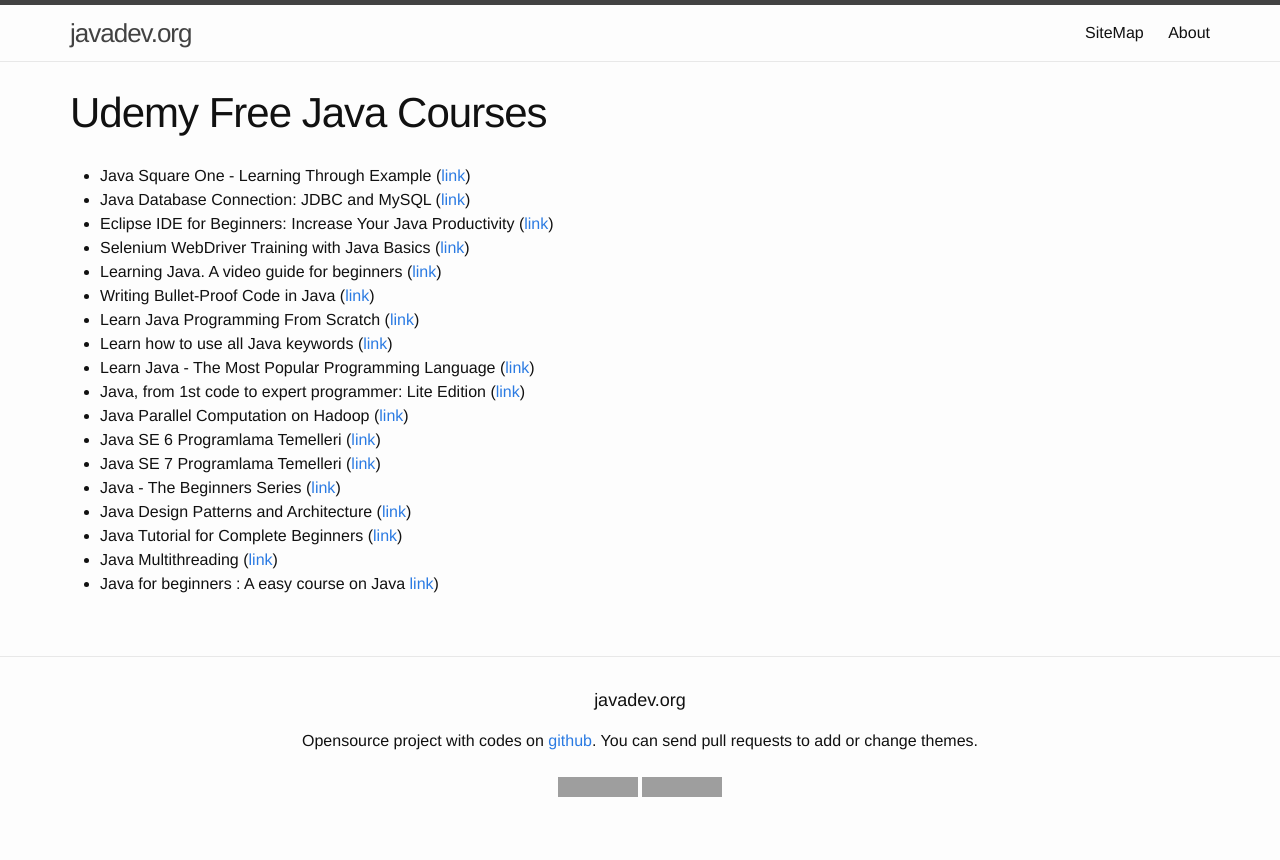
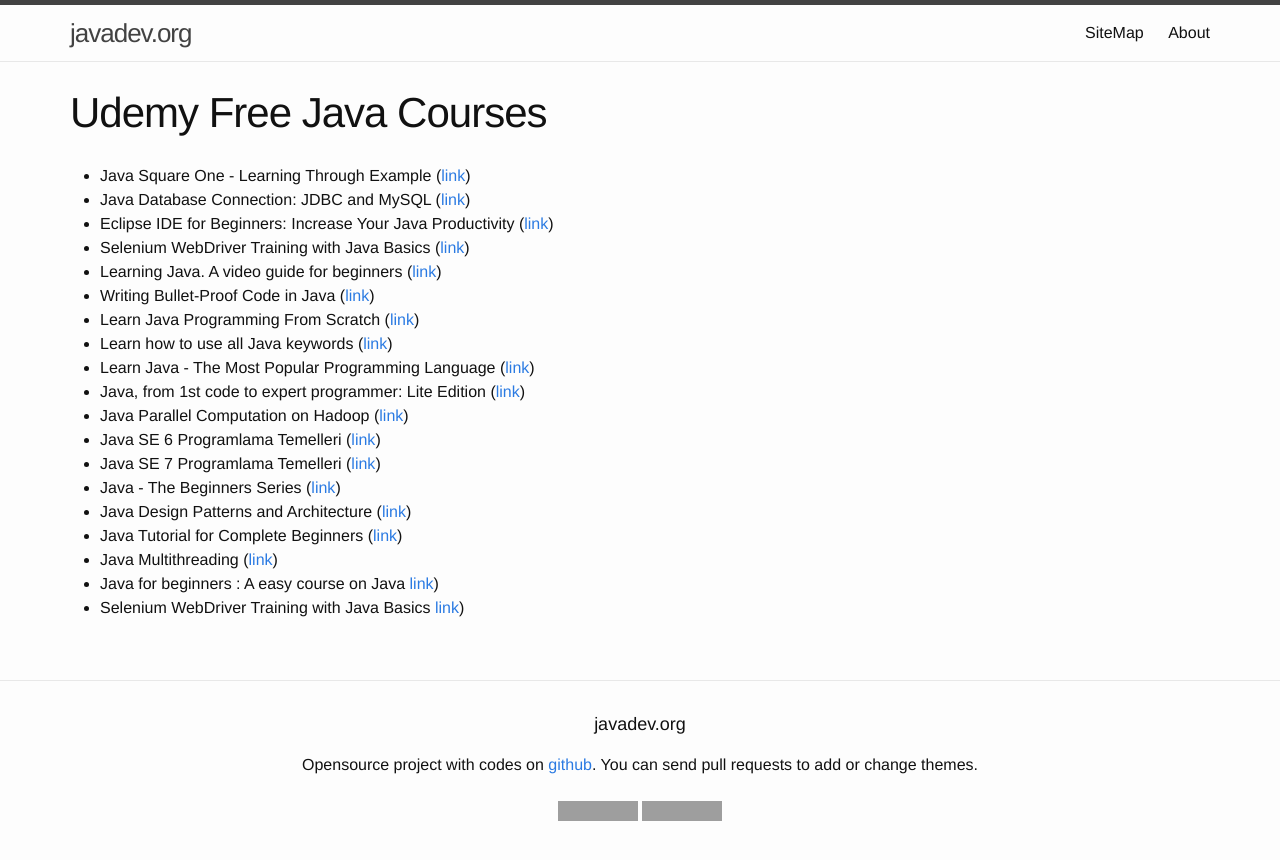
Before and after one commit to webmakaka/javadev.org, a Jekyll site: the page built from website/library/collections/video/free/udemy/index.md, in a window 1280 px wide. Shown: the top 860 px of the page. Built offline with Jekyll 4.4.1, drawn with Linux system fonts in a browser that asks for light colours; grey boxes are pictures that could not be loaded.

Commit message:
Update index.md

```diff
--- a/website/library/collections/video/free/udemy/index.md
+++ b/website/library/collections/video/free/udemy/index.md
@@ -6,22 +6,23 @@
 ---
 
 <ul>
-<li>Java Square One - Learning Through Example (<a href="https://www.udemy.com/java-square-one-a-concise-course-with-examples/?dtcode=j9KkbMK2x0W5">link</a>)</li>
-<li>Java Database Connection: JDBC and MySQL  (<a href="https://www.udemy.com/how-to-connect-java-jdbc-to-mysql/?dtcode=6T3DUZg2x0W5">link</a>)</li>
-<li>Eclipse IDE for Beginners: Increase Your Java Productivity (<a href="https://www.udemy.com/luv2code-eclipse-ide-for-beginners/?dtcode=EBNPNFE2x0W5">link</a>)</li>
-<li>Selenium WebDriver Training with Java Basics (<a href="https://www.udemy.com/selenium-training/?dtcode=tx23MUW2x0Wu">link</a>)</li>
-<li>Learning Java. A video guide for beginners (<a href="https://www.udemy.com/java-tutorial-video/?dtcode=WoBcFx52x0Wu">link</a>)</li>
-<li>Writing Bullet-Proof Code in Java (<a href="https://www.udemy.com/writing-bullet-proof-code-in-java/?dtcode=wreaAji2x0Wu">link</a>)</li>
-<li>Learn Java Programming From Scratch (<a href="https://www.udemy.com/learn-java-programming-from-scratch/?dtcode=OCXqNIC2x0X2">link</a>)</li>
-<li>Learn how to use all Java keywords (<a href="https://www.udemy.com/learn-how-to-use-all-50-java-keywords/?dtcode=pP67a7B2x0Xq">link</a>)</li>
-<li>Learn Java - The Most Popular Programming Language  (<a href="https://www.udemy.com/learn-java-the-most-popular-programming-language/?dtcode=AlnCfLr2x0XS">link</a>)</li>
-<li>Java, from 1st code to expert programmer: Lite Edition (<a href="https://www.udemy.com/java-online-tutorials/?dtcode=kBfELkr2x0XS">link</a>)</li>
-<li>Java Parallel Computation on Hadoop (<a href="https://www.udemy.com/java-parallel-computation-on-hadoop-in-4-hours/?dtcode=VSvqcRH2x0Yk">link</a>)</li>
-<li>Java SE 6 Programlama Temelleri  (<a href="https://www.udemy.com/temel-java-egitim-dersleri/?dtcode=yb9iDSA2x0Yk">link</a>)</li>
-<li>Java SE 7 Programlama Temelleri (<a href="https://www.udemy.com/java-se-standard-edition/?dtcode=prCuRv02x0YO">link</a>)</li>
-<li>Java - The Beginners Series (<a href="https://www.udemy.com/java-the-beginners-series/?dtcode=IQNI2MH2x0UZ">link</a>)</li>
-<li>Java Design Patterns and Architecture (<a href="https://www.udemy.com/java-design-patterns-tutorial/?dtcode=2fh7gh92x0UZ">link</a>)</li>
-<li>Java Tutorial for Complete Beginners (<a href="https://www.udemy.com/java-tutorial/?dtcode=DcdgX0C2x0UZ">link</a>)</li>
-<li>Java Multithreading  (<a href="https://www.udemy.com/java-multithreading/?dtcode=jX9MkLg2x0TO">link</a>)</li>
-<li>Java for beginners : A easy course on Java <a href="https://www.udemy.com/java-easy-tutorial/?dtcode=VkAauae2x0TO">link</a>)</li>
+<li>Java Square One - Learning Through Example (<a href="https://www.udemy.com/java-square-one-a-concise-course-with-examples/">link</a>)</li>
+<li>Java Database Connection: JDBC and MySQL  (<a href="https://www.udemy.com/how-to-connect-java-jdbc-to-mysql/">link</a>)</li>
+<li>Eclipse IDE for Beginners: Increase Your Java Productivity (<a href="https://www.udemy.com/luv2code-eclipse-ide-for-beginners/">link</a>)</li>
+<li>Selenium WebDriver Training with Java Basics (<a href="https://www.udemy.com/selenium-training/">link</a>)</li>
+<li>Learning Java. A video guide for beginners (<a href="https://www.udemy.com/java-tutorial-video/">link</a>)</li>
+<li>Writing Bullet-Proof Code in Java (<a href="https://www.udemy.com/writing-bullet-proof-code-in-java/">link</a>)</li>
+<li>Learn Java Programming From Scratch (<a href="https://www.udemy.com/learn-java-programming-from-scratch/">link</a>)</li>
+<li>Learn how to use all Java keywords (<a href="https://www.udemy.com/learn-how-to-use-all-50-java-keywords/">link</a>)</li>
+<li>Learn Java - The Most Popular Programming Language  (<a href="https://www.udemy.com/learn-java-the-most-popular-programming-language/">link</a>)</li>
+<li>Java, from 1st code to expert programmer: Lite Edition (<a href="https://www.udemy.com/java-online-tutorials/">link</a>)</li>
+<li>Java Parallel Computation on Hadoop (<a href="https://www.udemy.com/java-parallel-computation-on-hadoop-in-4-hours/">link</a>)</li>
+<li>Java SE 6 Programlama Temelleri  (<a href="https://www.udemy.com/temel-java-egitim-dersleri/">link</a>)</li>
+<li>Java SE 7 Programlama Temelleri (<a href="https://www.udemy.com/java-se-standard-edition/">link</a>)</li>
+<li>Java - The Beginners Series (<a href="https://www.udemy.com/java-the-beginners-series/">link</a>)</li>
+<li>Java Design Patterns and Architecture (<a href="https://www.udemy.com/java-design-patterns-tutorial/">link</a>)</li>
+<li>Java Tutorial for Complete Beginners (<a href="https://www.udemy.com/java-tutorial/">link</a>)</li>
+<li>Java Multithreading  (<a href="https://www.udemy.com/java-multithreading/">link</a>)</li>
+<li>Java for beginners : A easy course on Java <a href="https://www.udemy.com/java-easy-tutorial/">link</a>)</li>
+<li>Selenium WebDriver Training with Java Basics <a href="https://www.udemy.com/selenium-training/">link</a>)</li>
 </ul>
```
